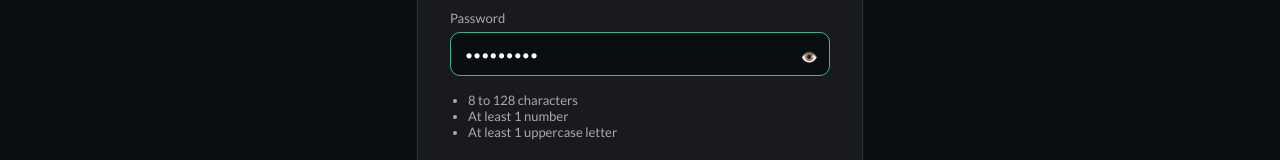
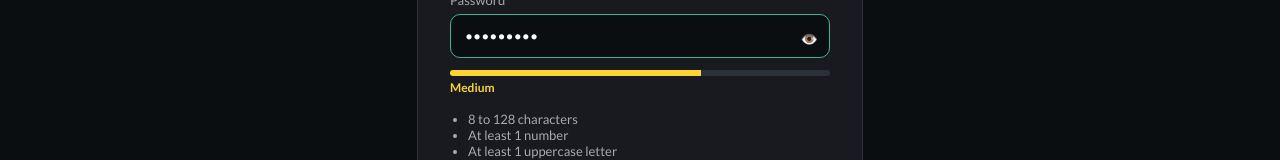
Before and after one commit to Amol39/ChainSiren, a React (Create React App) app in the folder frontend/: page /account-details in a window 1280 px wide. Both pictures are taken after typing "Sample", "name@example.com", "Sample123" into the empty fields and a click on the button "Sign Up". Shown: the part 481-641 px from the top of the page. Built offline with nearby package versions, Linux system fonts and the light colour scheme; no server answers.

Commit message:
add password strength mechanism.

```diff
--- a/frontend/src/components/CreateAccountDetailsPage.js
+++ b/frontend/src/components/CreateAccountDetailsPage.js
@@ -8,7 +8,6 @@ export default function CreateAccountDetailsPage() {
   const navigate = useNavigate();
   const location = useLocation();
   const identifierFromSignup = location.state?.email || ""; // can be email or phone
-
   const isEmailSignup = identifierFromSignup.includes("@");
 
   const [fullName, setFullName] = useState("");
@@ -25,6 +24,18 @@ export default function CreateAccountDetailsPage() {
   const isPasswordValid =
     password.length >= 8 && /[A-Z]/.test(password) && /\d/.test(password);
 
+  const getPasswordStrength = (pwd) => {
+    let score = 0;
+    if (pwd.length >= 8) score++;
+    if (/[A-Z]/.test(pwd)) score++;
+    if (/\d/.test(pwd)) score++;
+    if (/[!@#$%^&*(),.?":{}|<>]/.test(pwd)) score++;
+
+    if (score <= 1) return { label: "Weak", color: "red", width: "33%" };
+    if (score === 2 || score === 3) return { label: "Medium", color: "#fcd535", width: "66%" };
+    return { label: "Strong", color: "#3fb68b", width: "100%" };
+  };
+
   const checkAvailability = async (field, value) => {
     if (!value) return;
     try {
@@ -40,13 +51,11 @@ export default function CreateAccountDetailsPage() {
   };
 
   const handleSubmit = async (e) => {
-    if (e) e.preventDefault();
-
+    e.preventDefault();
     setError("");
     setSuccess("");
     setHint("");
 
-    // Phone validation
     if (!/^\d{10}$/.test(phone)) {
       setError("Phone number must be exactly 10 digits.");
       return;
@@ -67,6 +76,8 @@ export default function CreateAccountDetailsPage() {
     }
   };
 
+  const passwordStrength = getPasswordStrength(password);
+
   return (
     <div style={containerStyle}>
       <form onSubmit={handleSubmit} style={formStyle}>
@@ -81,12 +92,7 @@ export default function CreateAccountDetailsPage() {
               type="email"
               value={email}
               readOnly
-              style={{
-                ...inputStyle,
-                backgroundColor: "#1e2329",
-                color: "#888",
-                cursor: "not-allowed",
-              }}
+              style={{ ...inputStyle, backgroundColor: "#1e2329", color: "#888", cursor: "not-allowed" }}
             />
           </>
         ) : (
@@ -96,12 +102,7 @@ export default function CreateAccountDetailsPage() {
               type="text"
               value={phone}
               readOnly
-              style={{
-                ...inputStyle,
-                backgroundColor: "#1e2329",
-                color: "#888",
-                cursor: "not-allowed",
-              }}
+              style={{ ...inputStyle, backgroundColor: "#1e2329", color: "#888", cursor: "not-allowed" }}
             />
           </>
         )}
@@ -117,7 +118,7 @@ export default function CreateAccountDetailsPage() {
           required
         />
 
-        {/* Editable field: phone or email */}
+        {/* Editable Email/Phone */}
         {!isEmailSignup ? (
           <>
             <label style={{ ...labelStyle, marginTop: "18px" }}>Email Address</label>
@@ -160,7 +161,7 @@ export default function CreateAccountDetailsPage() {
           </>
         )}
 
-        {/* Hint below */}
+        {/* Hint */}
         {hint && (
           <div
             style={{
@@ -204,16 +205,51 @@ export default function CreateAccountDetailsPage() {
           </span>
         </div>
 
-        {/* Password Hints */}
+        {/* Password Strength Indicator */}
+        {password && (
+          <div style={{ marginTop: "8px", marginBottom: "16px" }}>
+            <div
+              style={{
+                height: "6px",
+                width: "100%",
+                backgroundColor: "#2b3139",
+                borderRadius: "4px",
+                overflow: "hidden",
+              }}
+            >
+              <div
+                style={{
+                  height: "100%",
+                  width: passwordStrength.width,
+                  backgroundColor: passwordStrength.color,
+                  transition: "width 0.3s",
+                }}
+              ></div>
+            </div>
+            <span
+              style={{
+                fontSize: "12px",
+                color: passwordStrength.color,
+                fontWeight: "bold",
+              }}
+            >
+              {passwordStrength.label}
+            </span>
+          </div>
+        )}
+
+        {/* Password Requirements */}
         <ul style={hintStyle}>
           <li>8 to 128 characters</li>
           <li>At least 1 number</li>
           <li>At least 1 uppercase letter</li>
         </ul>
 
+        {/* Errors and Success */}
         {error && <p style={{ color: "red", fontSize: "13px" }}>{error}</p>}
         {success && <p style={{ color: "green", fontSize: "13px" }}>{success}</p>}
 
+        {/* Submit */}
         <button type="submit" style={submitButtonStyle}>
           Sign Up
         </button>
@@ -230,6 +266,7 @@ const Header = () => (
     </span>
   </div>
 );
+
 
 // Styles
 const containerStyle = {
```
